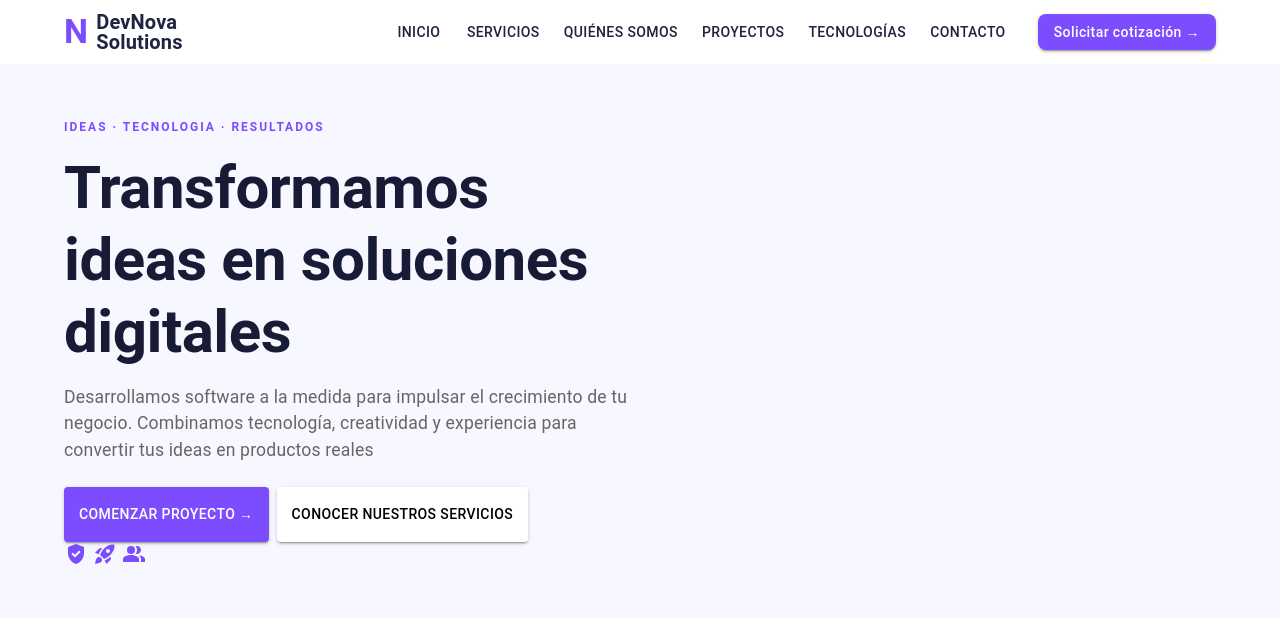
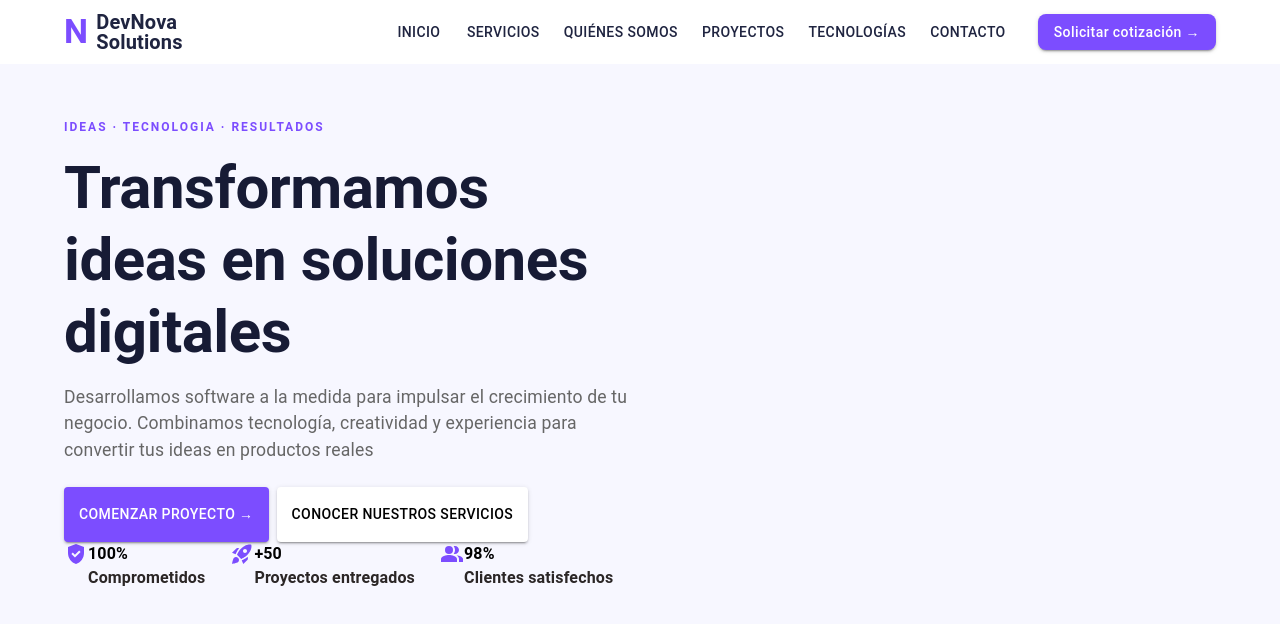
Before and after one commit to jessicahernandezt/dev-nova-solutions, a React (Vite) app: page / in a window 1280 px wide. Shown: the top 624 px of the page. Built offline with nearby package versions, Linux system fonts and the light colour scheme.

Commit message:
feat:iconos hero

```diff
--- a/src/components/Hero.jsx
+++ b/src/components/Hero.jsx
@@ -82,32 +82,56 @@ function Hero() {
                 <Box sx={{
                     display: 'flex',
                     alignItems: 'center',
-                    gap: '5px'
+                    gap: '25px'
                 }}>
-                    <Box>
+                    <Box sx={{
+                        display:'flex'
+                        }}>
                         <GppGoodIcon
                         sx={{
                             color: '#7c4dff'
                         }}>
 
                         </GppGoodIcon>
+
+                        <Typography sx={{fontWeight: 'bold'}}>
+                            100%
+                        <Typography sx={{color: '#2B2626', fontWeight: 'bold'}}>
+                            Comprometidos
+                        </Typography>
+                        </Typography>
                     </Box>
 
-                    <Box>
+                    <Box sx={{
+                        display: 'flex'
+                        }}>
                         <RocketLaunchIcon
                         sx={{
                             color: '#7c4dff'
                             }}>
+                        </RocketLaunchIcon>
 
-                        </RocketLaunchIcon>
+                        <Typography sx={{fontWeight: 'bold'}}>
+                            +50
+                        <Typography sx={{color: '#2B2626', fontWeight: 'bold'}}>
+                        Proyectos entregados
+                        </Typography>
+                        </Typography>
                     </Box>
 
-                    <Box>
+                    <Box sx={{
+                        display: 'flex'
+                        }}>
                         <PeopleAltIcon sx={{
                             color: '#7c4dff',
                             }}>
-
                         </PeopleAltIcon>
+                        <Typography sx={{fontWeight: 'bold'}}>
+                            98%
+                        <Typography sx={{color: '#2B2626', fontWeight: 'bold'}}>
+                        Clientes satisfechos
+                        </Typography>
+                        </Typography>
                     </Box>
                 </Box>
 
```
